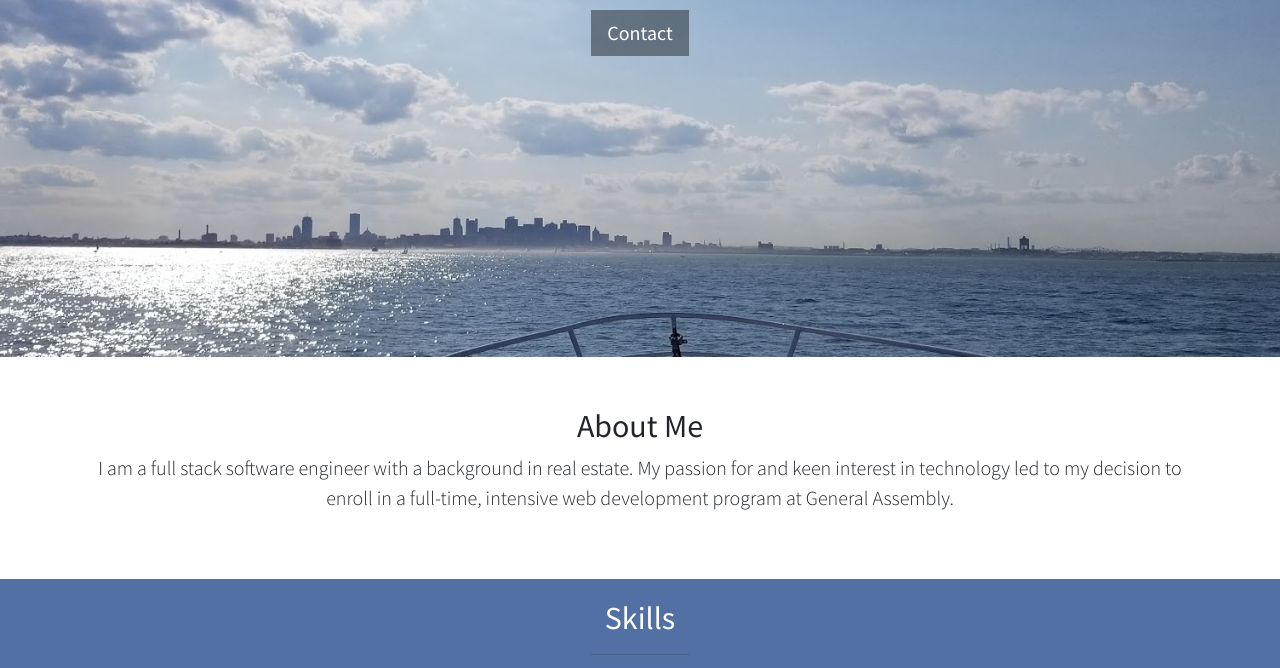
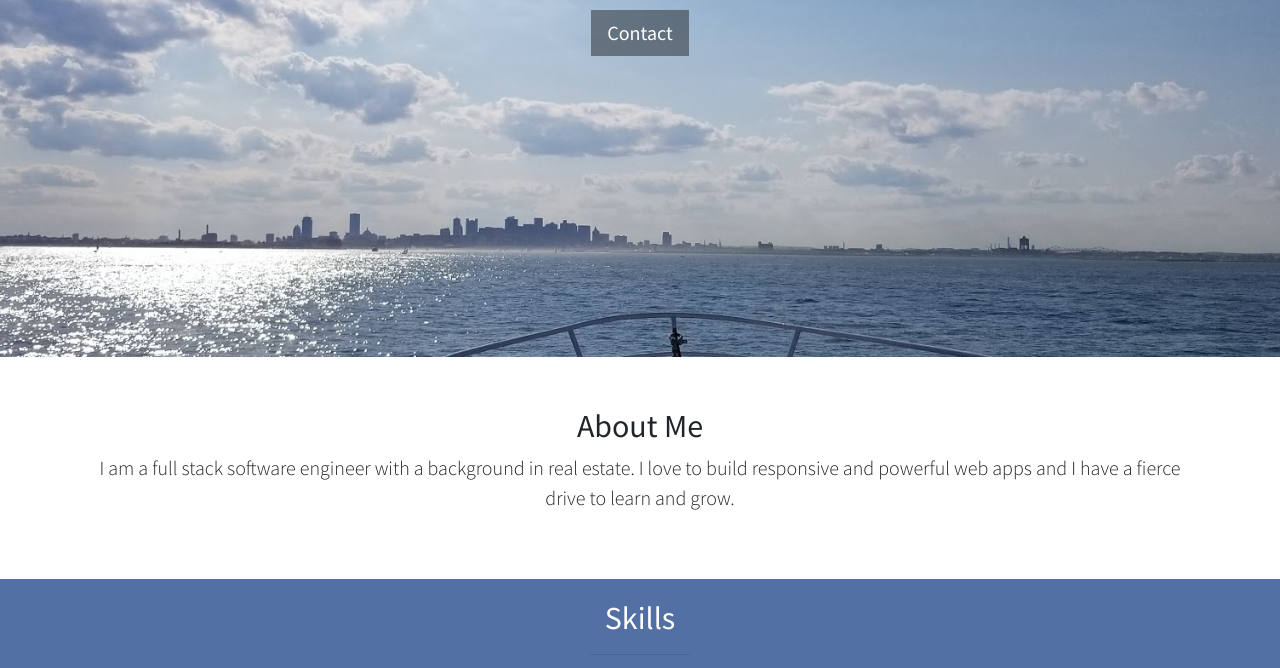
Before and after one commit to MaxMazzone/portfolio, a plain HTML site: page index.html in a window 1280 px wide. Shown: the part 443-1111 px from the top of the page. Drawn offline with nearby package versions, Linux system fonts and the light colour scheme.

Commit message:
Changes description

```diff
--- a/index.html
+++ b/index.html
@@ -72,7 +72,7 @@
     <section id="about" class="about">
       <div class="container text-center">
         <h2>About Me</h2>
-        <p class="lead">I am a full stack software engineer with a background in real estate. My passion for and keen interest in technology led to my decision to enroll in a full-time, intensive web development program at General Assembly.
+        <p class="lead">I am a full stack software engineer with a background in real estate. I love to build responsive and powerful web apps and I have a fierce drive to learn and grow.
 
       </div>
       <!-- /.container -->
```
